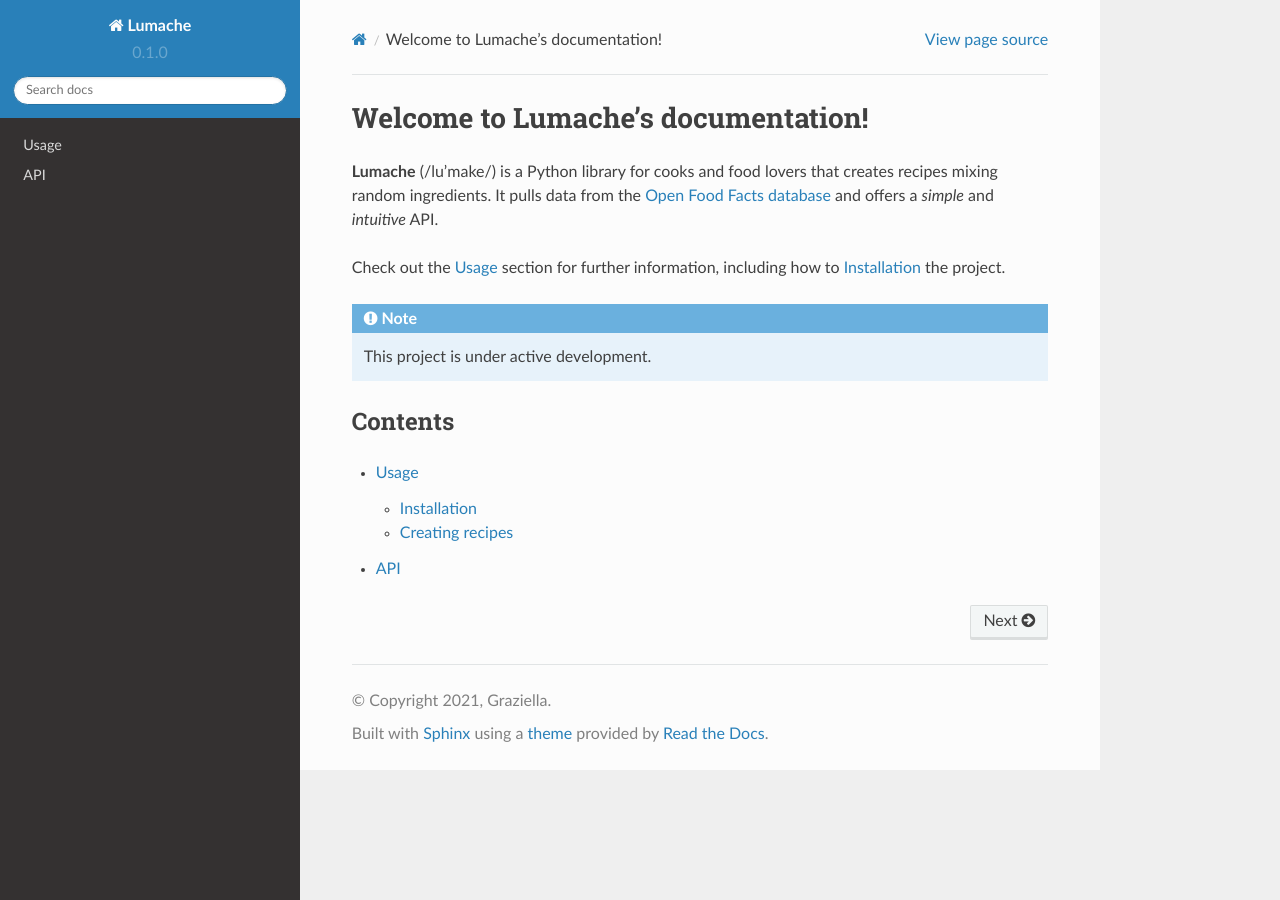
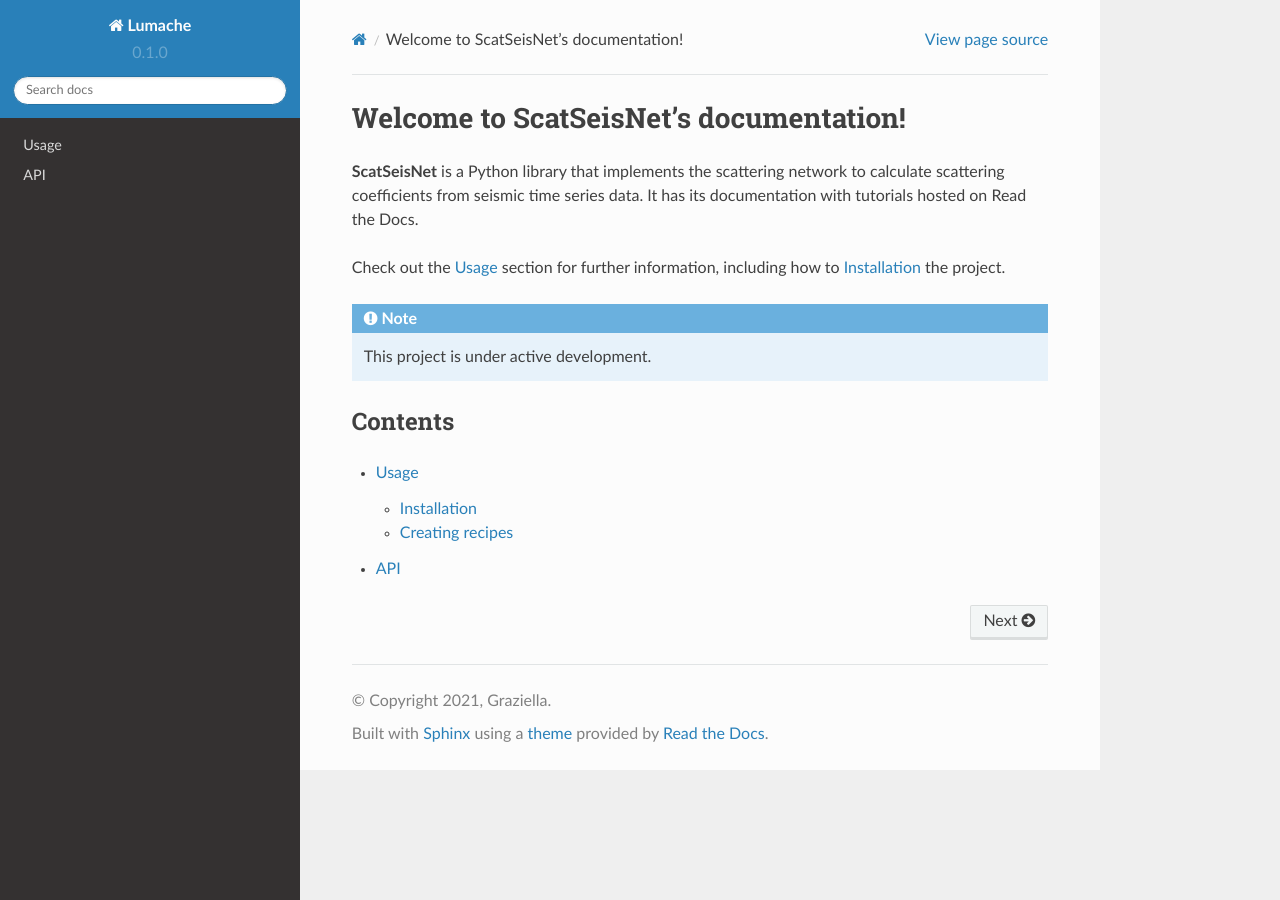
Before and after one commit to ReneSteinmann/rtd-scatseisnet, a Sphinx documentation site: the page built from docs/source/index.rst, in a window 1280 px wide. Built offline with Sphinx 7.4.7 and the Read the Docs theme 2.0.0, drawn with Linux system fonts in a browser that asks for light colours.

Commit message:
update index.rst with scatseisnet description

```diff
--- a/docs/source/index.rst
+++ b/docs/source/index.rst
@@ -1,10 +1,8 @@
-Welcome to Lumache's documentation!
+Welcome to ScatSeisNet's documentation!
 ===================================
 
-**Lumache** (/lu'make/) is a Python library for cooks and food lovers
-that creates recipes mixing random ingredients.
-It pulls data from the `Open Food Facts database <https://world.openfoodfacts.org/>`_
-and offers a *simple* and *intuitive* API.
+**ScatSeisNet** is a Python library that implements the scattering network to calculate scattering coefficients from seismic time series data.
+It has its documentation with tutorials hosted on Read the Docs.
 
 Check out the :doc:`usage` section for further information, including
 how to :ref:`installation` the project.
```
